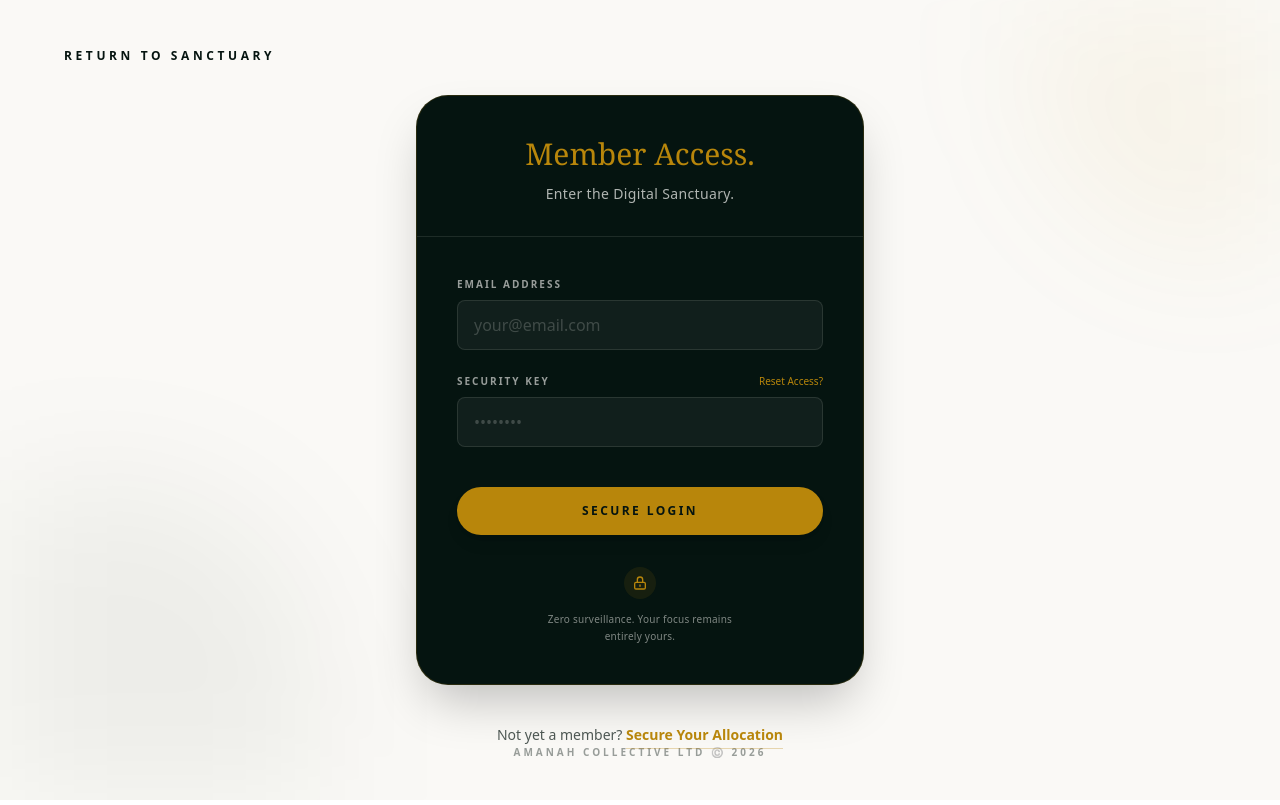
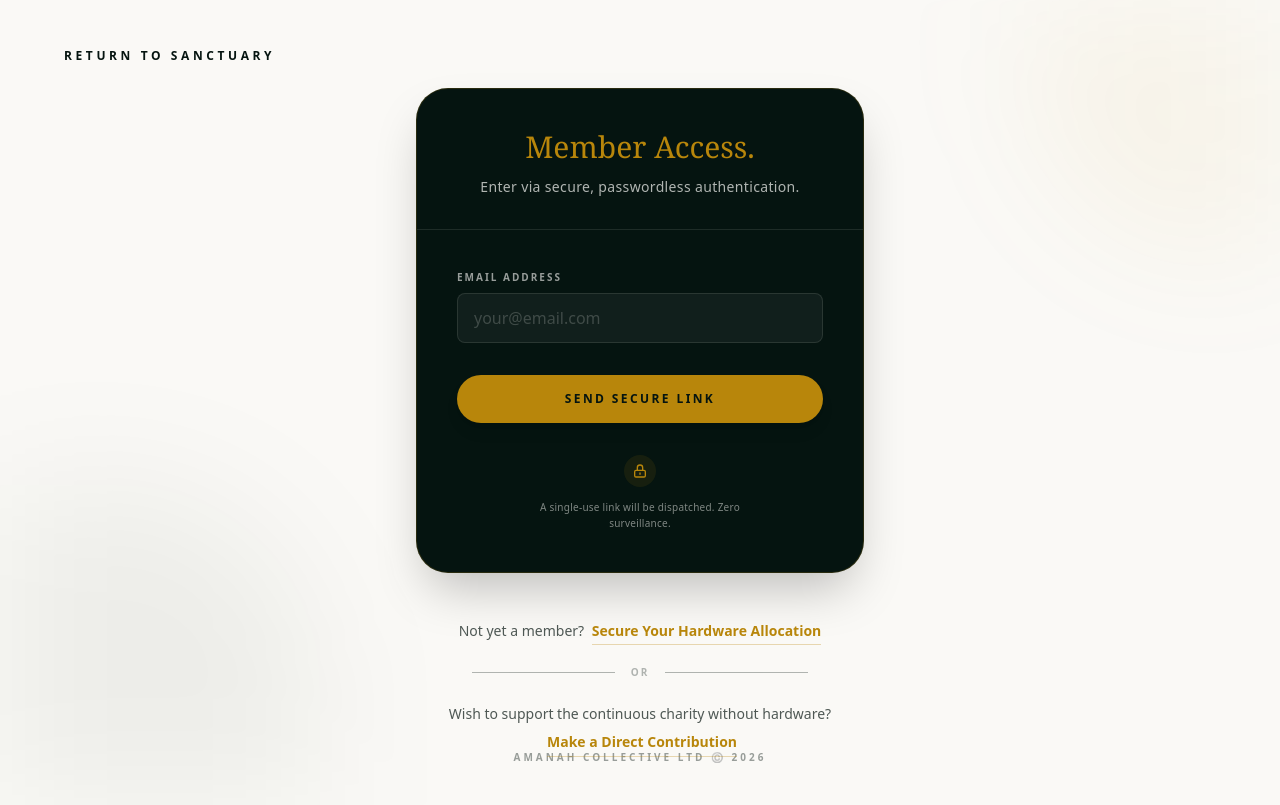
Before and after one commit to amanahco/amanah-web, a Next.js app: page /login in a window 1280 px wide. Built offline with nearby package versions, Linux system fonts and the light colour scheme.

Commit message:
UI: Revamped Member Access/Login page to support passwordless authentication with updated messaging and enhanced user guidance. Improved layout for hardware allocation and contribution options, reinforcing a privacy-first approach.

```diff
--- a/app/login/page.tsx
+++ b/app/login/page.tsx
@@ -1,6 +1,6 @@
 /**
- * UI: Amanah Web Storefront - Member Access / Login
- * Description: The secure, zero-tracking gateway to the digital sanctuary.
+ * UI: Amanah Web Storefront - Member Access (Magic Link & Contribution)
+ * Description: The secure, passwordless gateway to the digital sanctuary.
  * STRICT PROTOCOL APPLIED: UK English only. Pure Islamic terminology. Privacy-first architecture.
  * Amanah Collective Ltd ©️ 2026
  */
@@ -29,7 +29,7 @@ export default function MemberAccess() {
         {/* Card Header */}
         <div className="p-10 pb-8 text-center border-b border-[#FAF9F6]/10">
           <h1 className="text-3xl font-serif text-[#B8860B] mb-3">Member Access.</h1>
-          <p className="text-[#FAF9F6]/70 text-sm tracking-wide">Enter the Digital Sanctuary.</p>
+          <p className="text-[#FAF9F6]/70 text-sm tracking-wide">Enter via secure, passwordless authentication.</p>
         </div>
 
         {/* Form Section */}
@@ -47,25 +47,11 @@ export default function MemberAccess() {
               />
             </div>
 
-            <div className="flex flex-col gap-2">
-              <div className="flex justify-between items-center">
-                <label htmlFor="password" className="text-[#FAF9F6]/60 text-[10px] font-bold tracking-[0.2em] uppercase">Security Key</label>
-                <a href="#" className="text-[#B8860B] text-[10px] hover:text-[#FAF9F6] transition-colors duration-300">Reset Access?</a>
-              </div>
-              <input
-                type="password"
-                id="password"
-                placeholder="••••••••"
-                className="w-full bg-[#FAF9F6]/5 border border-[#FAF9F6]/10 text-[#FAF9F6] px-4 py-3 rounded-lg focus:outline-none focus:border-[#B8860B] transition-colors duration-300 placeholder-[#FAF9F6]/20"
-                required
-              />
-            </div>
-
             <button
               type="submit"
-              className="mt-4 w-full bg-[#B8860B] text-[#051410] py-4 rounded-full text-[10px] md:text-xs font-bold tracking-[0.2em] uppercase hover:bg-[#FAF9F6] transition-colors duration-300 shadow-lg"
+              className="mt-2 w-full bg-[#B8860B] text-[#051410] py-4 rounded-full text-[10px] md:text-xs font-bold tracking-[0.2em] uppercase hover:bg-[#FAF9F6] transition-colors duration-300 shadow-lg"
             >
-              Secure Login
+              Send Secure Link
             </button>
 
           </form>
@@ -76,17 +62,34 @@ export default function MemberAccess() {
                <svg className="w-4 h-4" fill="none" stroke="currentColor" viewBox="0 0 24 24"><path strokeLinecap="round" strokeLinejoin="round" strokeWidth="2" d="M12 15v2m-6 4h12a2 2 0 002-2v-6a2 2 0 00-2-2H6a2 2 0 00-2 2v6a2 2 0 002 2zm10-10V7a4 4 0 00-8 0v4h8z"></path></svg>
              </span>
              <p className="text-[#FAF9F6]/50 text-[10px] tracking-wide max-w-[200px] leading-relaxed">
-               Zero surveillance. Your focus remains entirely yours.
+               A single-use link will be dispatched. Zero surveillance.
              </p>
           </div>
         </div>
       </div>
 
-      {/* Registration Call to Action */}
-      <div className="mt-10 text-center relative z-10">
+      {/* Registration & Contribution Call to Action */}
+      <div className="mt-12 w-full max-w-md flex flex-col items-center text-center gap-6 relative z-10">
+
+        {/* Hardware Allocation Route */}
         <p className="text-[#051410]/70 text-sm">
-          Not yet a member? <Link href="/hardware" className="text-[#B8860B] font-bold hover:text-[#051410] transition-colors duration-300 border-b border-[#B8860B]/30 pb-1">Secure Your Allocation</Link>
+          Not yet a member? <br className="md:hidden"/>
+          <Link href="/hardware" className="text-[#B8860B] font-bold hover:text-[#051410] transition-colors duration-300 border-b border-[#B8860B]/30 pb-1 ml-1">Secure Your Hardware Allocation</Link>
         </p>
+
+        {/* Visual Divider */}
+        <div className="flex items-center gap-4 w-3/4 opacity-30">
+          <div className="h-[1px] flex-grow bg-[#051410]"></div>
+          <span className="text-[10px] font-bold tracking-[0.2em] uppercase">Or</span>
+          <div className="h-[1px] flex-grow bg-[#051410]"></div>
+        </div>
+
+        {/* Support the Mission Route */}
+        <p className="text-[#051410]/70 text-sm">
+          Wish to support the continuous charity without hardware? <br className="md:hidden"/>
+          <Link href="#" className="text-[#B8860B] font-bold hover:text-[#051410] transition-colors duration-300 border-b border-[#B8860B]/30 pb-1 ml-1 mt-2 inline-block">Make a Direct Contribution</Link>
+        </p>
+
       </div>
 
       {/* Official Footer */}
```
